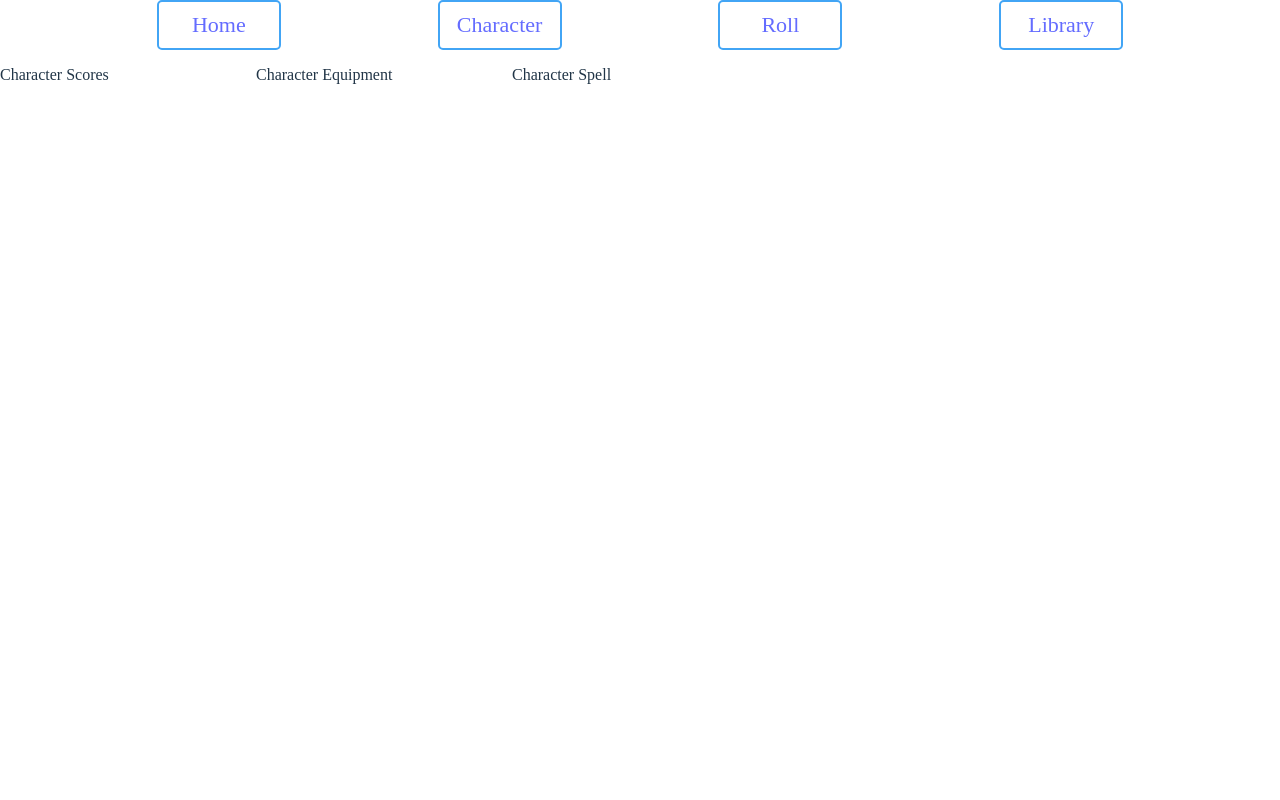
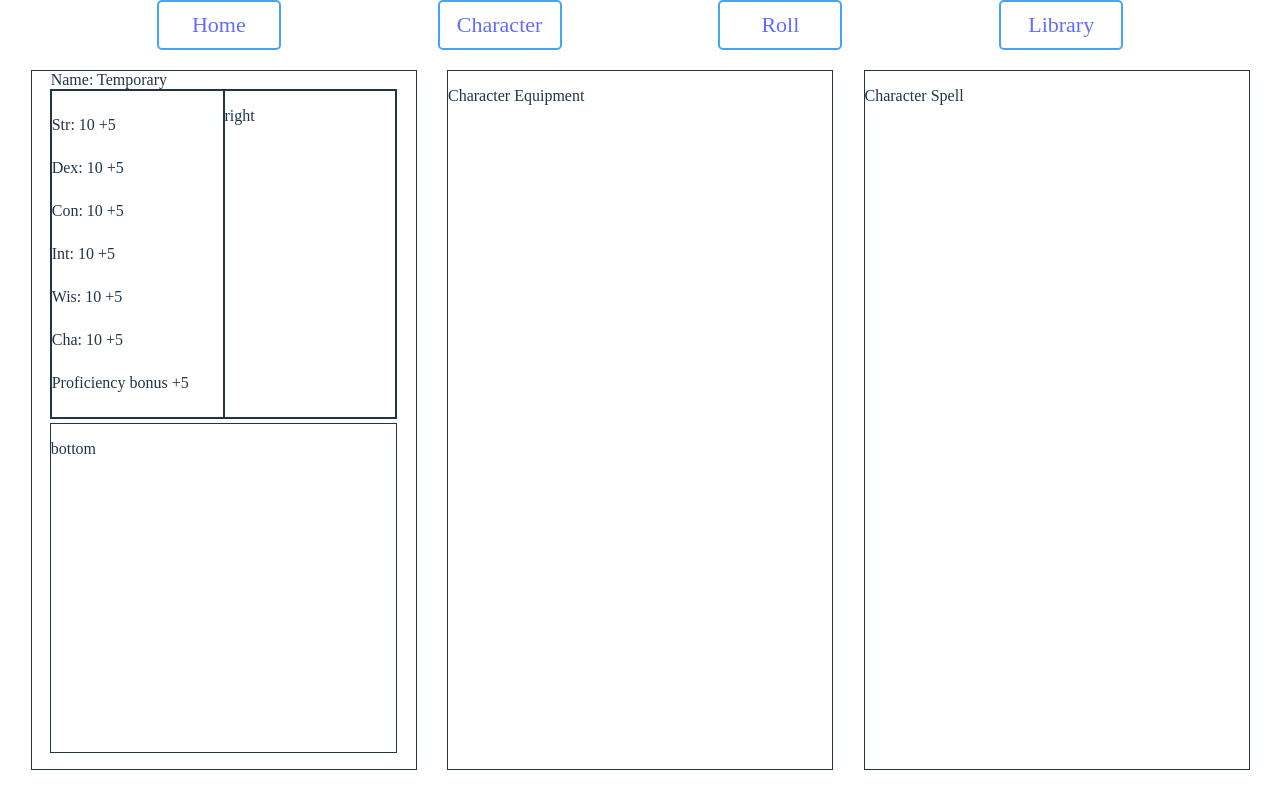
Before and after one commit to Carl12138C/DNDTracker, a React (Vite) app: page /character in a window 1280 px wide. Built offline with nearby package versions, Linux system fonts and the light colour scheme.

Commit message:
added layout for charater scores

```diff
--- a/src/components/Character/CharacterScores.jsx
+++ b/src/components/Character/CharacterScores.jsx
@@ -2,7 +2,27 @@ import "./character.css";
 export default function CharacterScores() {
   return (
     <div id="container">
-      <p>Character Scores</p>
+      <div id="label-div">
+        <label>Name: Temporary</label>
+      </div>
+      <div id="top">
+        <div id="ability-scores-container">
+            <label>Str: 10 +5</label>
+            <label>Dex: 10 +5</label>
+            <label>Con: 10 +5</label>
+            <label>Int: 10 +5</label>
+            <label>Wis: 10 +5</label>
+            <label>Cha: 10 +5</label>
+            <label>Proficiency bonus +5</label>
+
+        </div>
+        <div id="character-img-container">
+            <p>right</p>
+        </div>
+      </div>
+      <div id="bottom">
+        <p>bottom</p>
+      </div>
     </div>
   );
 }
--- a/src/components/Character/character.css
+++ b/src/components/Character/character.css
@@ -1,8 +1,42 @@
-#container{
-    width: 20%;
-    height: 60%;
-    border: 1px;
+#container {
+  width: 30%;
+  margin-top: 20px;
+  min-height: 80vh;
+  border-style: solid;
+  border-width: 1px;
+  display: flex;
+  flex-direction: column;
+  /* justify-content:  ; */
 }
-#character-root-container{
+#character-root-container {
+  width: 100%;
+  height: 90%;
+  display: flex;
+  justify-content: space-evenly;
+}
+#top,#bottom{
+    display: flex;
+    align-self: center;
+    width:90%;
+    height: 47%;
+    border-style: solid;
+    border-width: 1px;
+    /* margin-top: 2%; */
+}
+#ability-scores-container, #character-img-container{
+    border-style: solid;
+    border-width: 1px;
+    width:50%;
     display: flex;
 }
+#ability-scores-container{
+    flex-direction: column;
+    justify-content: space-evenly;
+}
+#bottom{
+    margin-top: 1%;
+}
+#label-div{
+    align-self: center;
+    width: 90%;
+}
```
